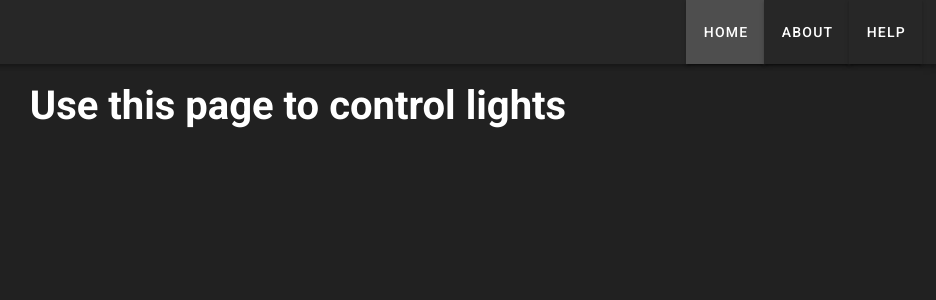
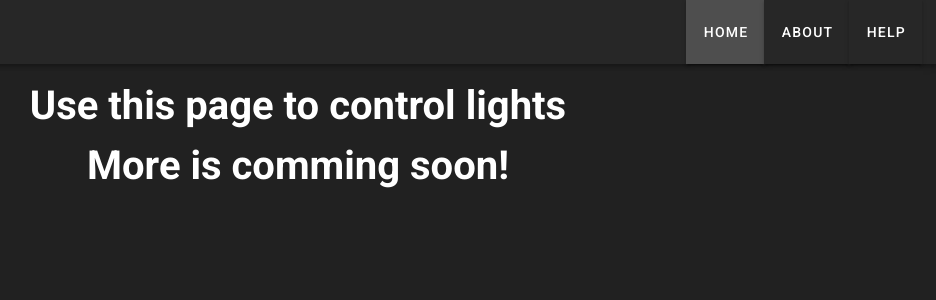
Before and after one commit to AbbExpectMore/AbbExpectMore, a Vue app in the folder abbexpectmore/: page / in a window 1280 px wide. Shown: the top 300 px of the page, without its empty margins (342-1278 px from the left). Built offline with nearby package versions, Linux system fonts and the light colour scheme.

Commit message:
lite text

```diff
--- a/abbexpectmore/src/components/ControlLights.vue
+++ b/abbexpectmore/src/components/ControlLights.vue
@@ -3,7 +3,7 @@
     <v-layout text-center wrap>
       <v-flex xs12>
         <v-layout justify-center id="Body">
-          <h1> Use this page to control lights</h1>
+          <h1> Use this page to control lights<br>More is comming soon!</h1>
         </v-layout>
       </v-flex>
     </v-layout>
```
Also changed, not shown: 1 other file (tests, documents, lock files or other folders).
